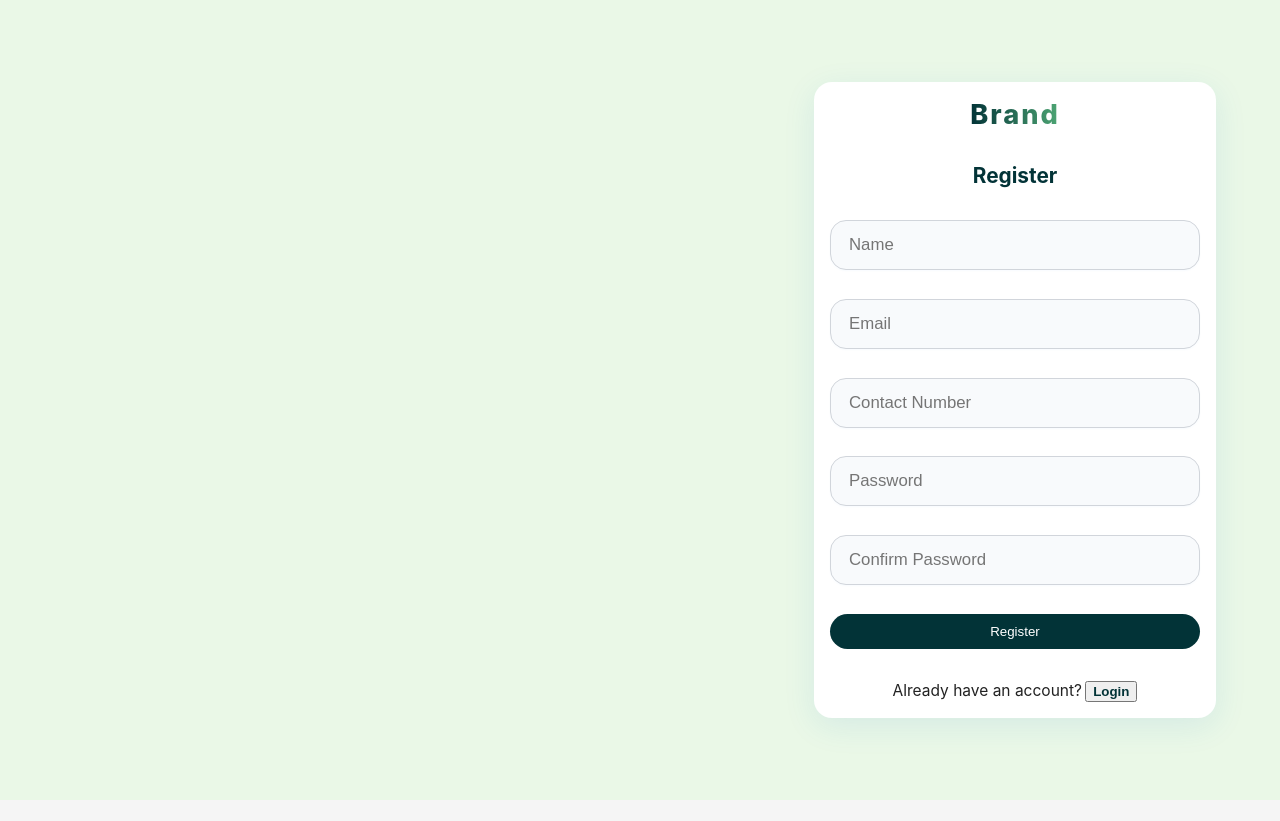
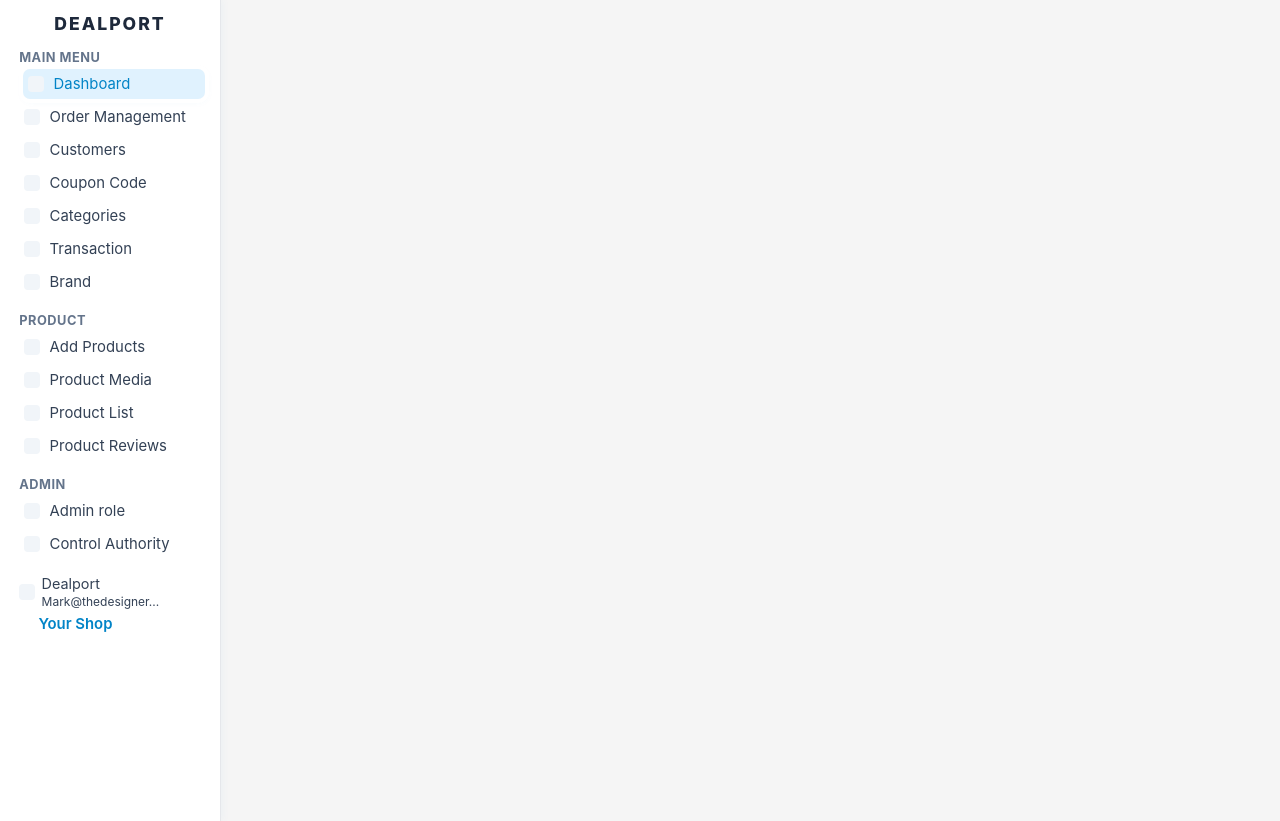
Before and after one commit to amandeep96001-beep/Frontend, a React (Create React App) app: page / in a window 1280 px wide. Before the commit the page ends 800 px from the top, so only its background shows below. Built offline with nearby package versions, Linux system fonts and the light colour scheme; no server answers.

Commit message:
add:: Sidebar in dashboard

```diff
--- a/src/AppRouter.tsx
+++ b/src/AppRouter.tsx
@@ -4,6 +4,7 @@ import { BrowserRouter as Router, Routes, Route } from 'react-router-dom';
 
 import Login from './features/auth/Login';
 import Register from './features/auth/Register';
+import Sidebar from './features/dashboard/sidebar/Sidebar';
 import { Suspense } from 'react';
 
 
@@ -14,7 +15,9 @@ const AppRouter: React.FC = () => {
         <Routes>
           <Route path="/login" element={<Login />} />
           <Route path="/register" element={<Register />} />
-          <Route path="*" element={<Register />} />
+          <Route path="/sidebar" element={<Sidebar />} />
+          <Route path="*" element={<Sidebar />} />
+
         </Routes>
       </Suspense>
     </Router>
--- /dev/null
+++ b/src/features/dashboard/sidebar/Sidebar.module.css
@@ -0,0 +1,87 @@
+.sidebar {
+  width: 220px;
+  background: #fff;
+  border-right: 1px solid #e5e7eb;
+  height: 100vh;
+  max-height: 100vh;
+  display: flex;
+  flex-direction: column;
+  padding: 0.8rem 0 0.5rem 0;
+  box-shadow: 2px 0 8px rgba(25, 118, 210, 0.04);
+  font-size: 0.95rem;
+}
+.logo {
+  font-size: 1.1rem;
+  font-weight: 800;
+  color: #1e293b;
+  letter-spacing: 2px;
+  text-align: center;
+  margin-bottom: 1rem;
+}
+.menu {
+  flex: 1;
+  display: flex;
+  flex-direction: column;
+  gap: 0.8rem;
+}
+.section {
+  padding: 0 1.2rem;
+}
+.sectionTitle {
+  font-size: 0.8rem;
+  color: #64748b;
+  font-weight: 700;
+  margin-bottom: 0.25rem;
+  text-transform: uppercase;
+  letter-spacing: 0.04em;
+}
+.section ul {
+  list-style: none;
+  padding: 0;
+  margin: 0;
+}
+.section ul li {
+  display: flex;
+  align-items: center;
+  gap: 0.6rem;
+  padding: 0.38rem 0.4rem 0.38rem 0.3rem;
+  border-radius: 7px;
+  font-size: 0.93rem;
+  color: #334155;
+  cursor: pointer;
+  transition: background 0.15s, color 0.15s, outline 0.13s;
+  margin-bottom: 0.18rem;
+  outline: 0 solid transparent;
+}
+.section ul li:hover,
+.section ul li.active {
+  background: #e0f2fe;
+  color: #0284c7;
+  transform: translateX(4px);
+  box-shadow: 0 0 0 4px #fff, 1px 2px 8px 0 rgba(2,132,199,0.06);
+  z-index: 1;
+  transition: transform 0.13s, box-shadow 0.13s, background 0.15s, color 0.15s;
+}
+.iconPlaceholder {
+  width: 16px;
+  height: 16px;
+  background: #f1f5f9;
+  border-radius: 4px;
+  display: inline-block;
+}
+
+.userInfo {
+  display: flex;
+  align-items: center;
+  gap: 0.4rem;
+  font-size: 0.9rem;
+  color: #334155;
+  margin-bottom: 0.4rem;
+}
+.shopLink {
+  color: #0284c7;
+  font-weight: 600;
+  cursor: pointer;
+  font-size: 0.93rem;
+  margin-left: 1.2rem;
+}
--- /dev/null
+++ b/src/features/dashboard/sidebar/Sidebar.tsx
@@ -0,0 +1,49 @@
+
+import styles from './Sidebar.module.css';
+
+const Sidebar = () => {
+  return (
+    <aside className={styles.sidebar}>
+      <div className={styles.logo}>DEALPORT</div>
+      <nav className={styles.menu}>
+        <div className={styles.section}>
+          <div className={styles.sectionTitle}>Main menu</div>
+          <ul>
+            <li className={styles.active}><span className={styles.iconPlaceholder}></span>Dashboard</li>
+            <li><span className={styles.iconPlaceholder}></span>Order Management</li>
+            <li><span className={styles.iconPlaceholder}></span>Customers</li>
+            <li><span className={styles.iconPlaceholder}></span>Coupon Code</li>
+            <li><span className={styles.iconPlaceholder}></span>Categories</li>
+            <li><span className={styles.iconPlaceholder}></span>Transaction</li>
+            <li><span className={styles.iconPlaceholder}></span>Brand</li>
+          </ul>
+        </div>
+        <div className={styles.section}>
+          <div className={styles.sectionTitle}>Product</div>
+          <ul>
+            <li><span className={styles.iconPlaceholder}></span>Add Products</li>
+            <li><span className={styles.iconPlaceholder}></span>Product Media</li>
+            <li><span className={styles.iconPlaceholder}></span>Product List</li>
+            <li><span className={styles.iconPlaceholder}></span>Product Reviews</li>
+          </ul>
+        </div>
+        <div className={styles.section}>
+          <div className={styles.sectionTitle}>Admin</div>
+          <ul>
+            <li><span className={styles.iconPlaceholder}></span>Admin role</li>
+            <li><span className={styles.iconPlaceholder}></span>Control Authority</li>
+          </ul>
+        </div>
+      <div className={styles.section}>
+        <div className={styles.userInfo}>
+          <span className={styles.iconPlaceholder}></span>
+          <span>Dealport<br /><small>Mark@thedesigner...</small></span>
+        </div>
+        <div className={styles.shopLink}>Your Shop</div>
+      </div>
+      </nav>
+    </aside>
+  );
+};
+
+export default Sidebar;
```
